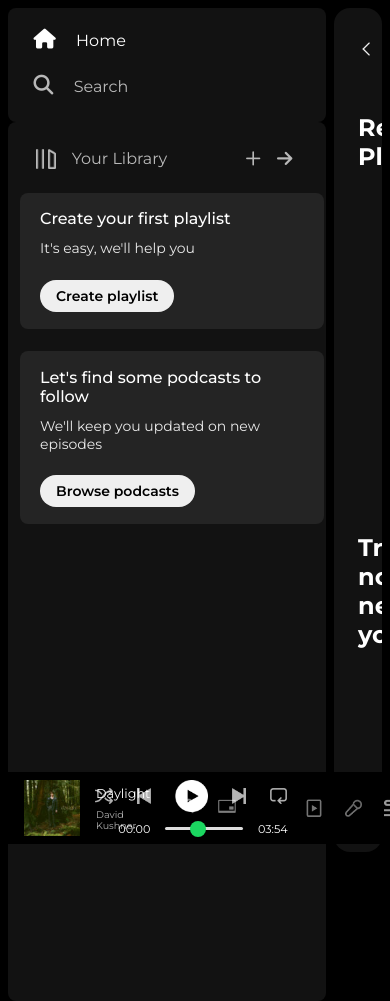
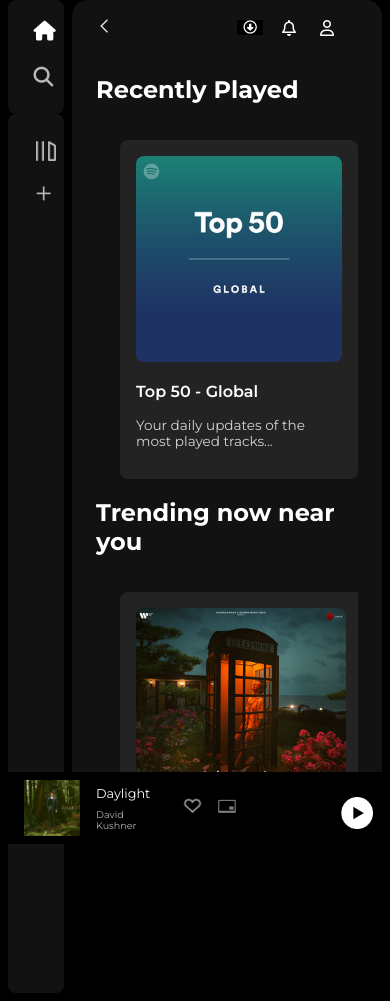
Before and after one commit to CodeBeginner000001/Spotify-Clone, a plain HTML site: page index.html in a window 390 px wide. Drawn offline with Linux system fonts and the light colour scheme.

Commit message:
applied media Query

```diff
--- a/Style.css
+++ b/Style.css
@@ -11,11 +11,12 @@ body{
     display: flex;
     height: 100vh;
     padding: 0.5rem;
+    padding-top: 0;
 }
 
 .side-bar{
     background-color: #000;
-    width: 340px;
+    width: 23%;
     border-radius: 1rem;
     margin-right: 0.5rem;
 }
@@ -152,11 +153,37 @@ a{
     margin-bottom: 0.8rem;
 }
 
+@media (max-width:1024px){
+    .side-bar{
+        width: 15%;
+    }
+    .text{
+        display: none;
+    }
+    .library-text{
+        display: none;
+    }
+    #right-arrow{
+        display: none;
+    }
+    #plus-sign{
+        margin-top: 1.5rem;
+    }
+    .library-box{
+        display: none;
+    }
+    .options{
+        flex-direction: column;
+        align-items: flex-start;
+        justify-content: space-between;
+    }
+}
 /* Main Content nav bar */
 .main-content{
     padding: 0 1.5rem 0 1.5rem;
 }
 .sticky-nav{
+    margin-top: 0;
     padding: 1.1rem 0;
     position: sticky;
     background-color: #121212;
@@ -164,7 +191,7 @@ a{
     display: flex;
     align-items: center;
     justify-content: space-between;
-    z-index: 1;
+    z-index: 50;
 }
 
 .sticky-nav-backward-forward img{
@@ -185,6 +212,11 @@ a{
 }
 .nav-item{
     margin-right: 1.5rem;
+    display: flex;
+    align-items: center;
+}
+.install-badge-text{
+    margin-left: 10px;
 }
 .install-badge{
     background-color: #000 ;
@@ -198,11 +230,18 @@ a{
         display:none;
     }
 }
-
+@media(max-width:400px){
+    .install-badge-text{
+        display: none;
+    }
+    .install-badge{
+        margin-right: 1.2rem;
+    }
+}
 /* Main content */
 .card{
     background-color: #232323;
-    width: 11rem;
+    width: auto;
     border-radius: 0.5rem;
     padding: 1rem;
     margin-left: 1.5rem;
@@ -210,6 +249,7 @@ a{
 
 }
 .cards-container{
+    width: auto;
     display: flex;
     flex-wrap: wrap;
 }
@@ -224,7 +264,24 @@ a{
     font-size: 0.85rem;
     opacity: 0.8;
 }
-
+@media (max-width:920px){
+    .cards-container{
+        flex-wrap: nowrap;
+        overflow-x: auto;
+    }
+    #cards{
+        min-width: 40%;
+    }
+}
+@media (max-width:400px){
+    .main-block-2{
+        flex-wrap: nowrap;
+        overflow-x: auto;
+    }
+    #cards{
+        min-width: 80%;
+    }
+}
 /* Main content for footrer */
 .footer
 {
@@ -266,12 +323,12 @@ a{
     margin-right: 1.5rem;
     opacity: 0.7;
 }
-.play-button{
+#play-button{
     height: 2rem;
     opacity: 1;
     transition: 0.3s linear;
 }
-.play-button:hover{
+#play-button:hover{
     height: 2.15rem;
 }
 .player-control-icon:hover {
@@ -386,3 +443,23 @@ span{
     font-size: 0.7rem;
     padding: 0 0.8rem;
 }
+
+@media (max-width:1024px){
+    .control
+    {
+        display: none;
+    }
+    .a,.b,.c,.d,.playback-bar{
+        display: none;
+    }
+    #play-button{
+        display: inline;
+        position: absolute;
+        right: 0;
+        margin-top: 20px;
+        margin-right: 25px;
+    }
+    .album{
+        max-width: 50%;
+    }
+}
--- a/index.html
+++ b/index.html
@@ -46,8 +46,8 @@
                         <a class="library-text" href="#">Your Library</a>
                     </div>
                     <div class="icons">
-                        <i class="fa-regular fa-plus"></i>
-                        <i class="fa-solid fa-arrow-right"></i>
+                        <i class="fa-regular fa-plus" id="plus-sign"></i>
+                        <i class="fa-solid fa-arrow-right" id="right-arrow"></i>
                     </div>
                 </div>
                 <!-- Library boxs -->
@@ -79,7 +79,7 @@
                     <button class="badge explore hide">Explore Premium</button>
                     <button class="install-badge nav-item">
                     <i class="fa-regular fa-circle-down"></i>
-                        Install App</button>
+                        <p class="install-badge-text">Install App</p></button>
                     <a class="bell-icon nav-item" href="https://open.spotify.com/content-feed"><i class="fa-regular fa-bell"></i></a>
                     <i class="fa-regular fa-user nav-item"></i>
                 </div>
@@ -96,28 +96,28 @@
             </div>
 
             <h2>Trending now near you</h2>
-            <div class="cards-container">
-                <div class="card">
+            <div class="cards-container main-block-2">
+                <div id="cards" class="card">
                     <img class="card-image" src="./Pictures/card2img.jpeg" alt="">
                     <p class="card-title">Mahiye Jinna Sohna</p>
                     <p class="card-info">Darshan Raval</p>
                 </div>
-                <div class="card">
+                <div id="cards" class="card">
                     <img class="card-image" src="./Pictures/card3img.jpeg" alt="">
                     <p class="card-title">Meray Pass Tum Ho</p>
                     <p class="card-info">Rahat Fateh Ali Khan</p>
                 </div>
-                <div class="card">
+                <div id="cards" class="card">
                     <img class="card-image" src="./Pictures/card4img.jpeg" alt="">
                     <p class="card-title">Naa Ready (From "Leo")</p>
                     <p class="card-info">Anirudh Ravichander, Thalapathy Vijay...</p>
                 </div>
-                <div class="card">
+                <div id="cards" class="card">
                     <img class="card-image" src="./Pictures/card4img.jpeg" alt="">
                     <p class="card-title">LEO - Naa Ready</p>
                     <p class="card-info">Podcast</p>
                 </div>
-                <div class="card">
+                <div id="cards" class="card">
                     <img class="card-image" src="./Pictures/card2img.jpeg" alt="">
                     <p class="card-title">Mahiye Jinna Sohna</p>
                     <p class="card-info">Darshan Raval</p>
@@ -125,18 +125,18 @@
             </div>
 
             <h2>Featured Chart</h2>
-            <div class="cards-container">
-                <div class="card">
+            <div class="cards-container main-block-2">
+                <div id="cards" class="card">
                     <img class="card-image" src="./Pictures/card5img.jpeg" alt="">
                     <p class="card-title">Top Songs - Global</p>
                     <p class="card-info">Your weekly update of the most played track...</p>
                 </div>
-                <div class="card">
+                <div id="cards" class="card">
                     <img class="card-image" src="./Pictures/card6img.jpeg" alt="">
                     <p class="card-title">Top Songs - India</p>
                     <p class="card-info">Your weekly update of the most played track...</p>
                 </div>
-                <div class="card">
+                <div id="cards" class="card">
                     <img class="card-image" src="./Pictures/card1img.jpeg" alt="">
                     <p class="card-title">Top 50 - Global</p>
                     <p class="card-info">Your daily updates of the most played tracks . . .</p>
@@ -160,11 +160,11 @@
             </div>
             <div class="player">
                 <div class="player-control">
-                    <img src="./Pictures/player_icon1.png" class="player-control-icon">
-                    <img src="./Pictures/player_icon2.png" class="player-control-icon">
-                    <img src="./Pictures/player_icon3.png" class="player-control-icon play-button">
-                    <img src="./Pictures/player_icon4.png" class="player-control-icon">
-                    <img src="./Pictures/player_icon5.png" class="player-control-icon">
+                    <img src="./Pictures/player_icon1.png" class="player-control-icon a">
+                    <img src="./Pictures/player_icon2.png" class="player-control-icon b">
+                    <img src="./Pictures/player_icon3.png" class="player-control-icon " id="play-button">
+                    <img src="./Pictures/player_icon4.png" class="player-control-icon c">
+                    <img src="./Pictures/player_icon5.png" class="player-control-icon d">
                 </div>
                 <div class="playback-bar">
                     <span class="curr-time">00:00</span>
```
